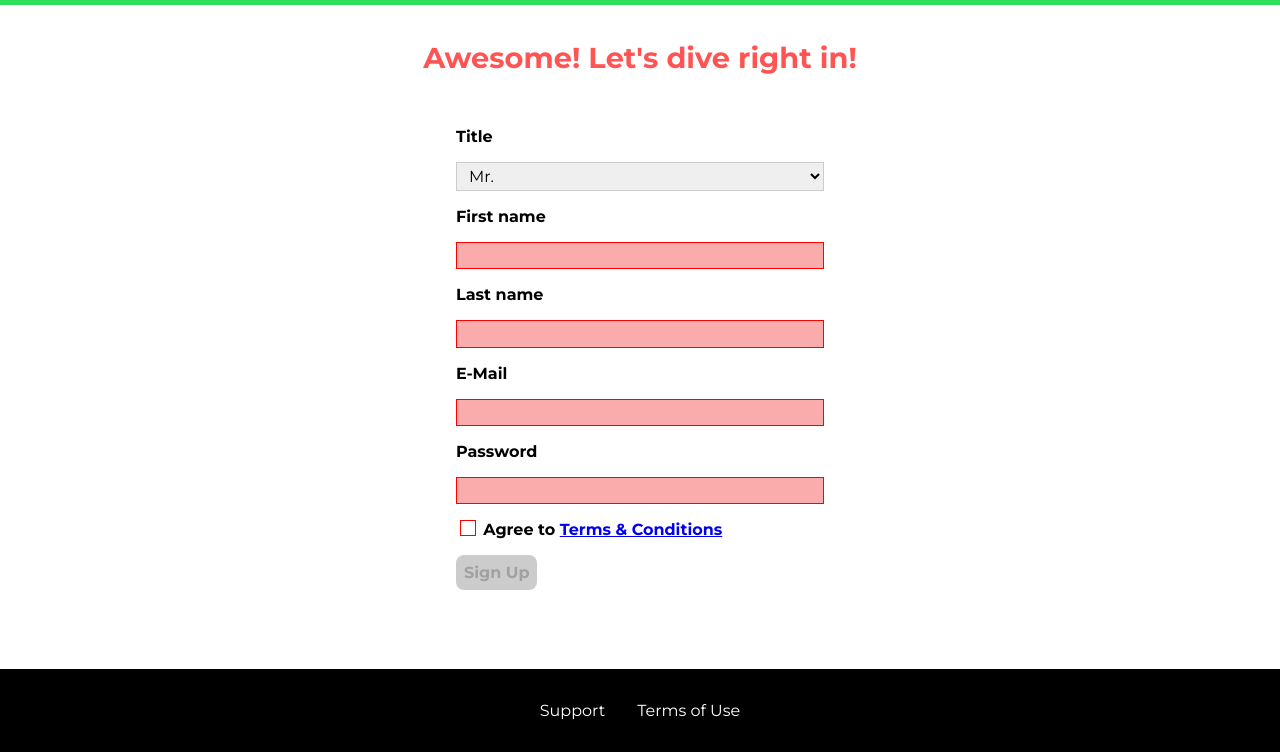
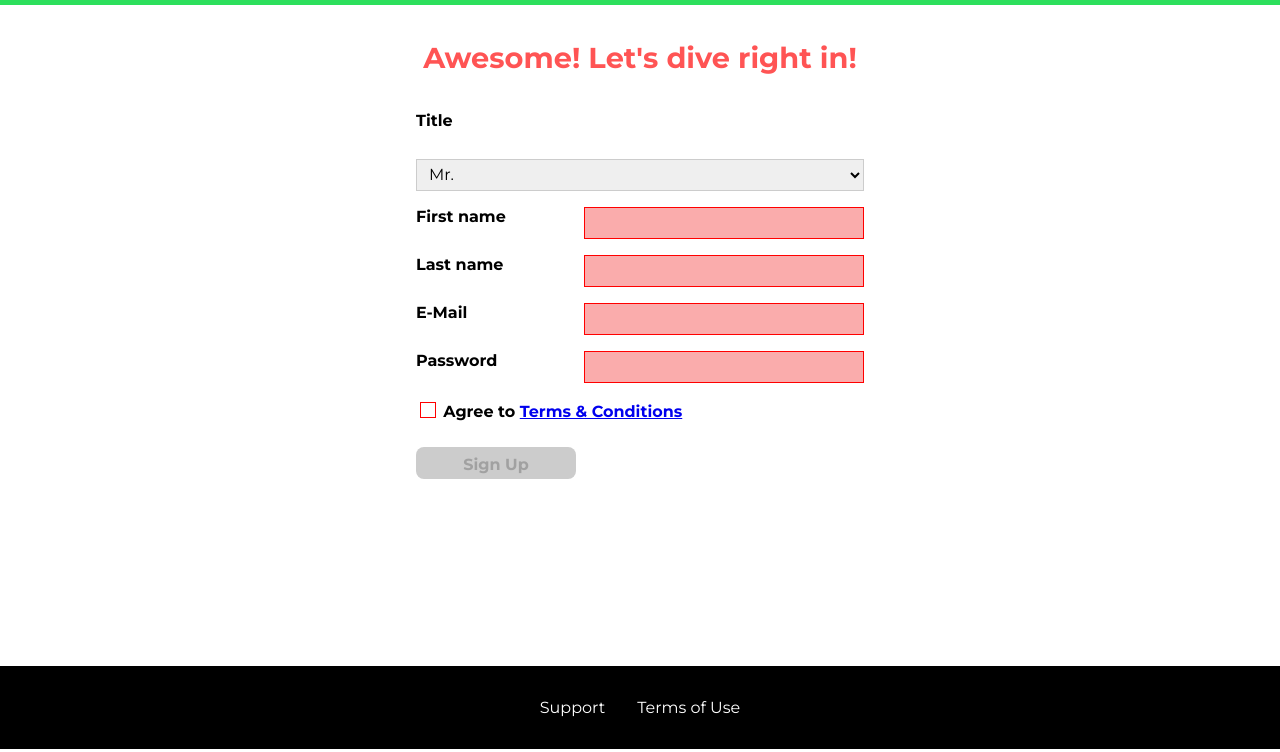
Before and after one commit to jorgeortiz1228/hostingCSS, a plain HTML site: page start-hosting/index.html in a window 1280 px wide. Shown: the part 51-803 px from the top of the page. Drawn offline with Linux system fonts and the light colour scheme.

Commit message:
implemented css grid

```diff
--- a/main.css
+++ b/main.css
@@ -1,5 +1,7 @@
 #product-overview {
-    background: linear-gradient(to top, rgba(80, 68, 18, 0.6) 10%, transparent), url("images/freedom.jpg") center/cover no-repeat border-box, #ff1b68;
+    background: linear-gradient(to top, rgba(80, 68, 18, 0.6) 10%, transparent),
+    url("images/freedom.jpg") center/cover no-repeat border-box,
+    #ff1b68;
     /*background-image: url("freedom.jpg");
     background-repeat: no-repeat;
     /*background-size: cover;
--- a/packages/packages.css
+++ b/packages/packages.css
@@ -48,13 +48,17 @@ main {
 
 .package__badge {
     position: absolute;
-    margin: 1.25rem;
+    /* margin: 1.25rem; */
+    margin: 0;
     top: 0;
     right: 0;
     font-size: 0.75rem;
     color: white;
     background: #ff5454;
     padding: 0.5rem;
+    transform: rotateZ(45deg);
+    /* transform-origin: top left; */
+    transform-origin: center;
 }
 
 .package__subtitle {
--- a/shared.css
+++ b/shared.css
@@ -6,14 +6,27 @@
     box-sizing: border-box;
 }
 
+html {
+    height: 100%;
+}
+
 body {
     font-family: 'Montserrat', sans-serif;
     margin: 0;
+    display: grid;
+    height: 100%;
+    grid-template-rows: 3.5rem auto fit-content(8rem);
+    /* padding-top: 3.5rem;  */
+    grid-template-areas: "header"
+                         "main"
+                         "footer";
 }
 
 main {
-    min-height: calc(100vh - 3.5rem - 8rem);
-    margin-top: 3.5rem;
+    /* min-height: calc(100vh - 3.5rem - 8rem); */
+    /* margin-top: 3.5rem; */
+    /* grid-row: 2 / 3; */
+    grid-area: main;
 }
 
 .backdrop {
@@ -221,6 +234,8 @@ main {
     background: black;
     padding: 2rem;
     margin-top: 3rem;
+    /* grid-row: 3 / 4; */
+    grid-area: footer;
 }
 
 .main-footer__links {
--- a/start-hosting/index.html
+++ b/start-hosting/index.html
@@ -68,10 +68,13 @@
             <input type="email" id="email" required>
             <label for="password">Password</label>
             <input type="password" id="password" required>
-            <input type="checkbox" id="agree-terms" required>
-            <label for="agree-terms">Agree to
-                <a href="#">Terms &amp; Conditions</a>
-            </label>
+            <div class="signup-form__checkbox">
+                <input type="checkbox" id="agree-terms" required>
+                <label for="agree-terms">Agree to
+                    <a href="#">Terms &amp; Conditions</a>
+                </label>
+            </div>
+
             <button type="submit" class="button" disabled>Sign Up</button>
         </form>
     </main>
--- a/start-hosting/start-hosting.css
+++ b/start-hosting/start-hosting.css
@@ -10,6 +10,9 @@ main {
 
 .signup-form {
     padding: 1rem;
+    display: grid;
+    grid-auto-rows: 2rem;
+    row-gap: 0.5rem;
 }
 
 .signup-form label {
@@ -20,7 +23,7 @@ main {
 .signup-form input,
 .signup-form select {
     display: block;
-    margin-top: 1rem;
+    /* margin-top: 1rem; */
     width: 100%;
 }
 
@@ -71,12 +74,25 @@ main {
 
 .signup-form button[type="submit"] {
     display: block;
-    margin-top: 1rem;
+    /* margin-top: 1rem; */
 }
 
 @media (min-width: 40rem) {
     .signup-form {
         margin: auto;
-        width: 25rem;
+        width: 30rem;
+        grid-template-columns: 10rem auto;
+        row-gap: 1rem;
+        column-gap: 0.5rem;
     }
+
+    .signup-form__checkbox {
+        grid-column: span 2;
+    }
+
+    #title {
+        /* grid-row: 2 / 3; */
+        grid-column: span 2;
+    }
+
 }
```
